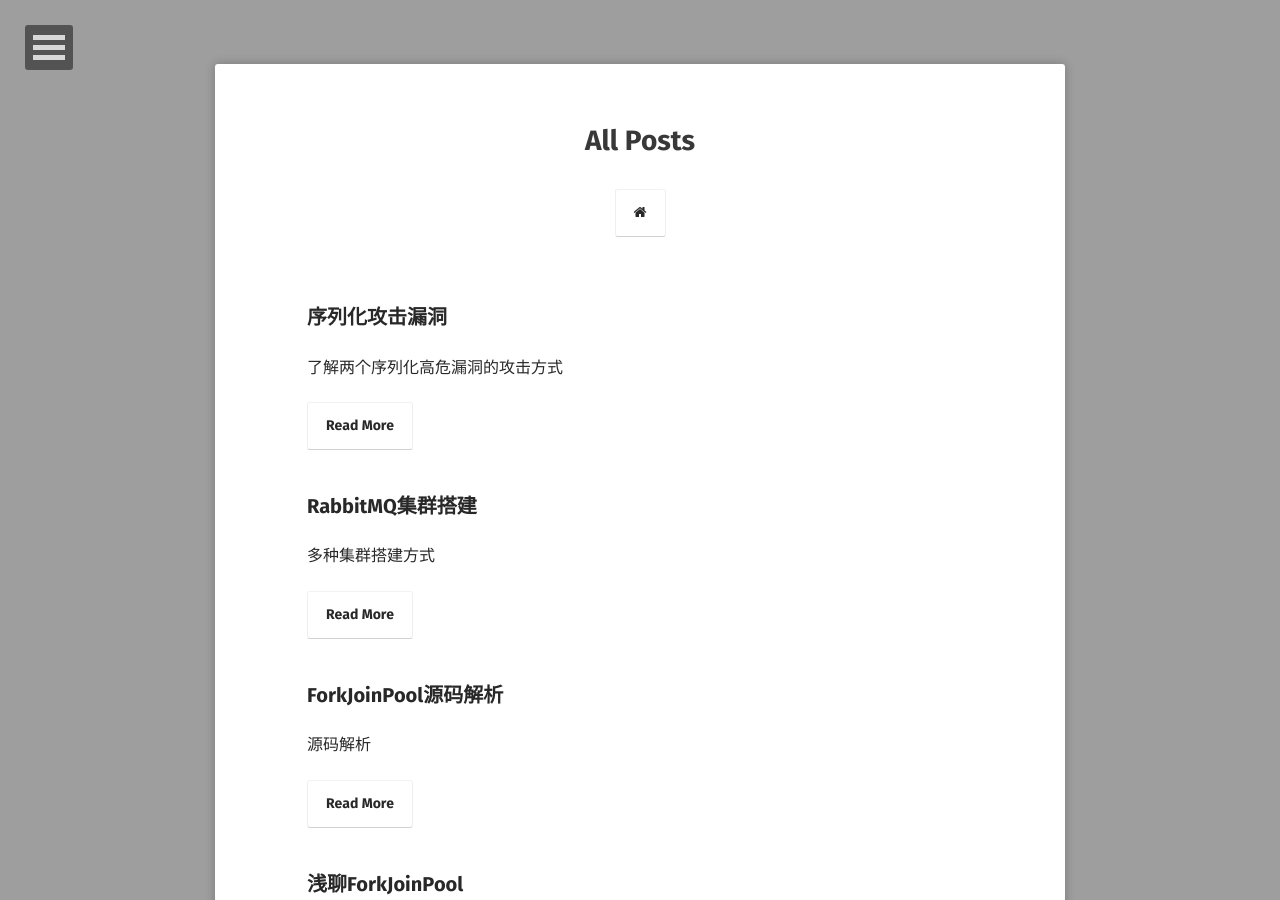
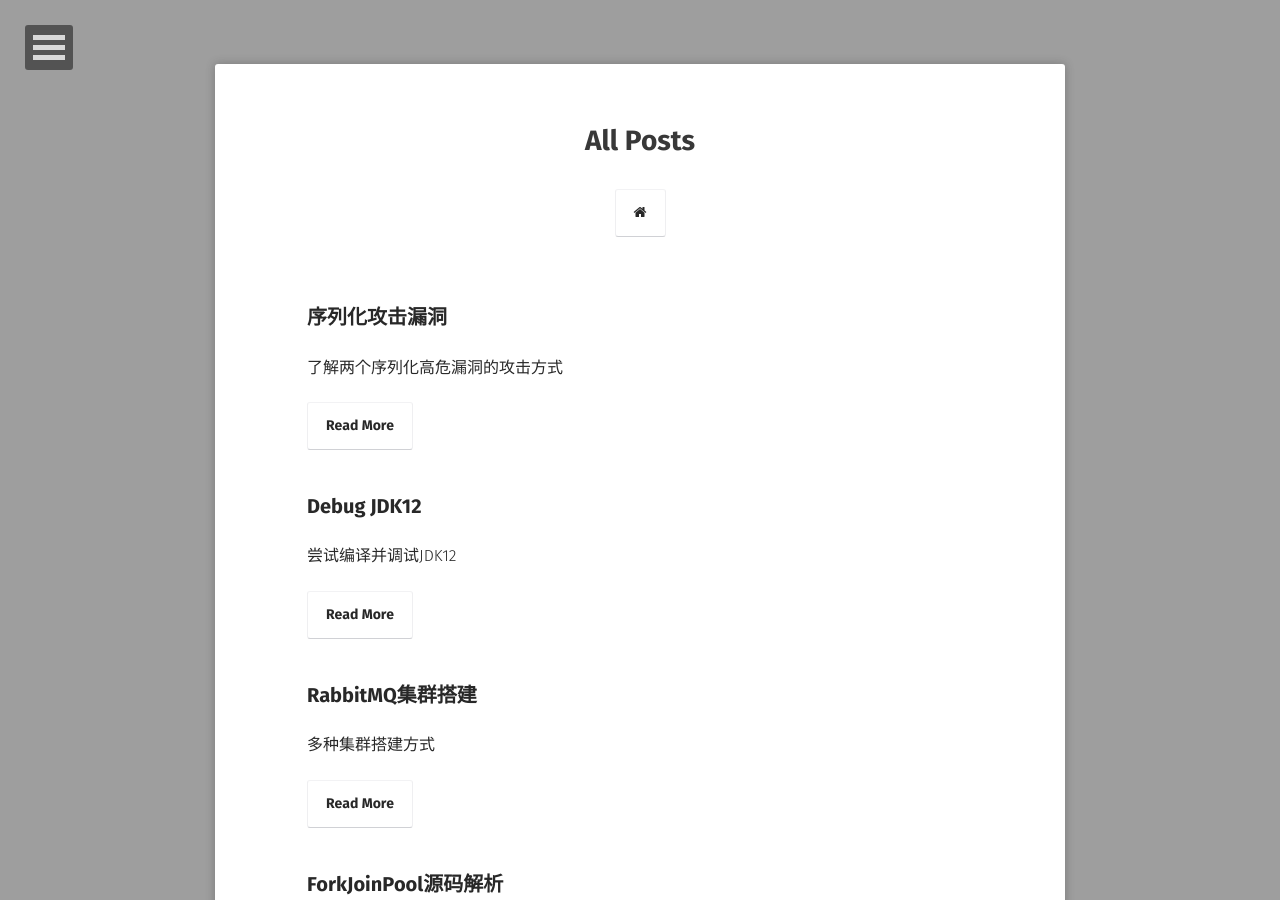
Before and after one commit to hyfsy/hyfsy.github.io, a Jekyll site: the page built from posts/index.md, in a window 1280 px wide and 900 px high. Built offline with Jekyll 4.4.1, drawn with Linux system fonts in a browser that asks for light colours; some web fonts are replaced; some of the changed text lies outside the part shown.

Commit message:
修改编译jdk的文章名称及部分内容

```diff
--- a/_posts/2020-03-27-debug-jdk12.md
+++ b/_posts/2021-03-27-debug-jdk12.md
@@ -1,4 +1,15 @@
-# 调试JDK12
+---
+layout: post
+title: "Debug JDK12"
+date: 2021-04-01
+excerpt: "尝试编译并调试JDK12"
+tags: [jdk, jvm, compile]
+comments: false
+---
+
+
+
+
 
 ## 环境
 
```
